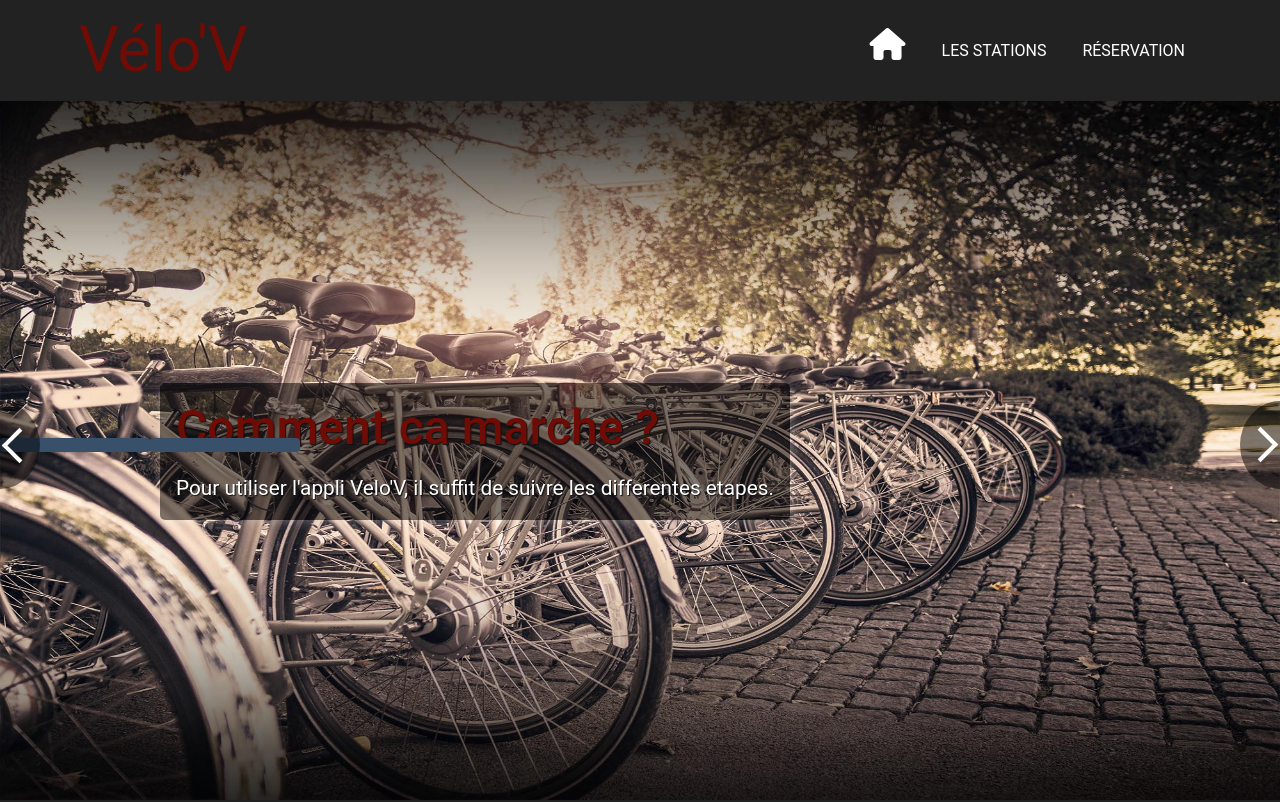
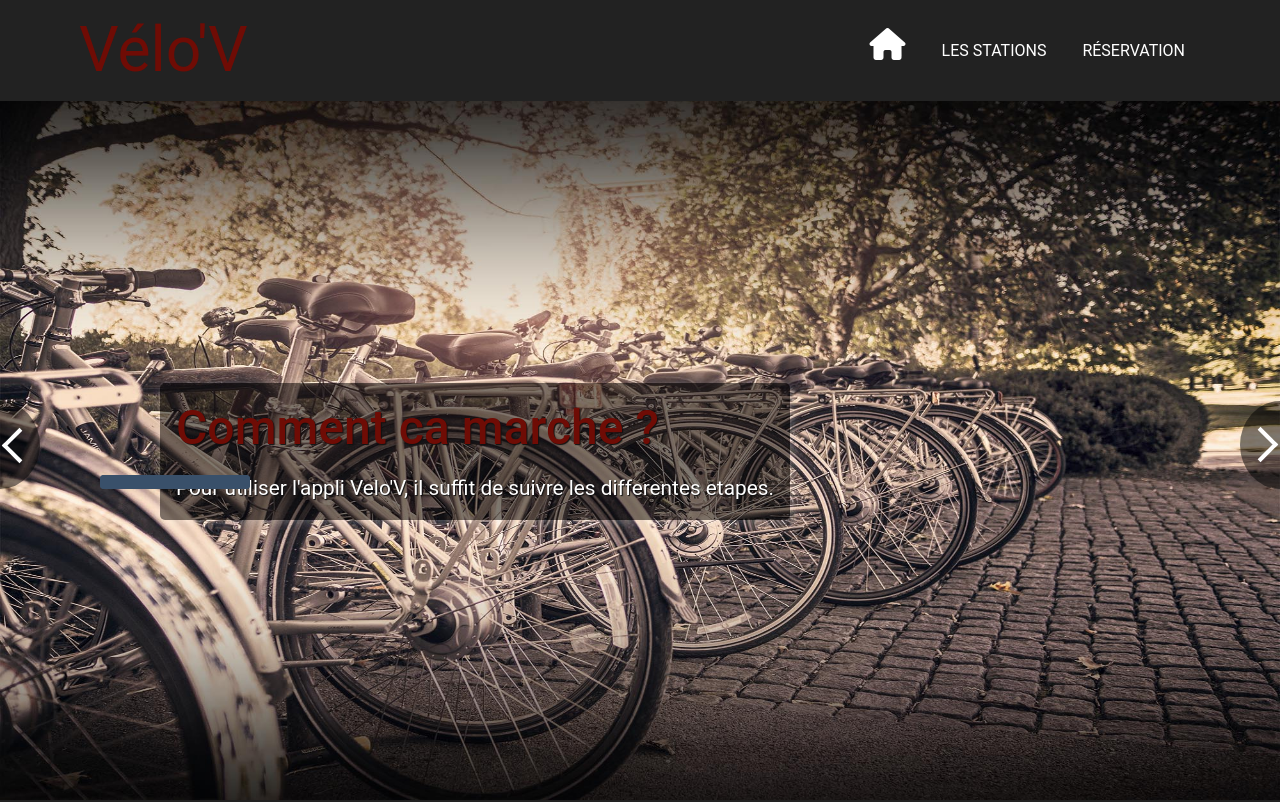
Before and after one commit to shibitoseis/map-location, a plain HTML site: page index.html in a window 1280 px wide. Shown: the top 802 px of the page. Drawn offline with nearby package versions, Linux system fonts and the light colour scheme; some packages are replaced by stand-ins of ours; no server answers; some icons are missing.

Commit message:
Update style.css

```diff
--- a/css/style.css
+++ b/css/style.css
@@ -187,6 +187,12 @@ Diaporama
     width: 100%;
     height: 700px;
     position: relative;
+}
+
+#playButton, #pauseButton {
+    margin-left: 100px;
+    position: absolute;
+    bottom: 0px;
 }
 
 .slide {
```
